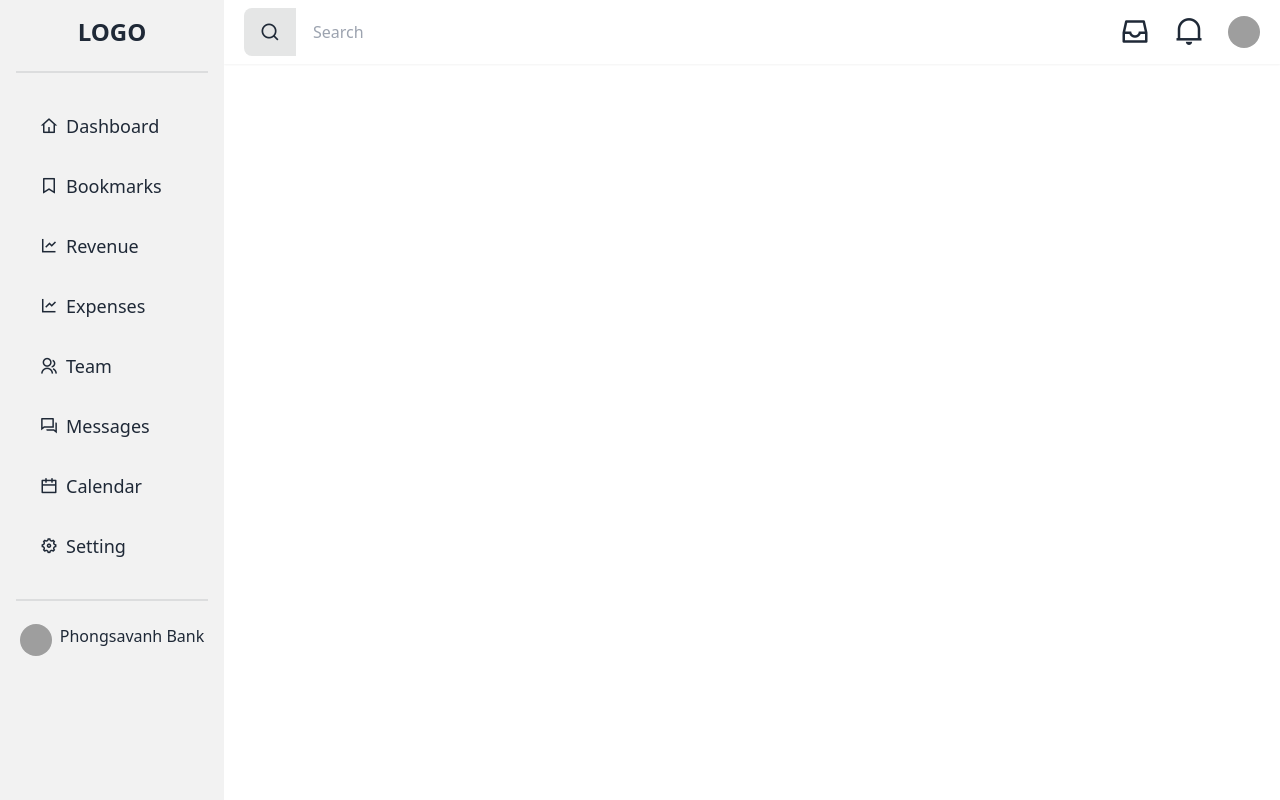
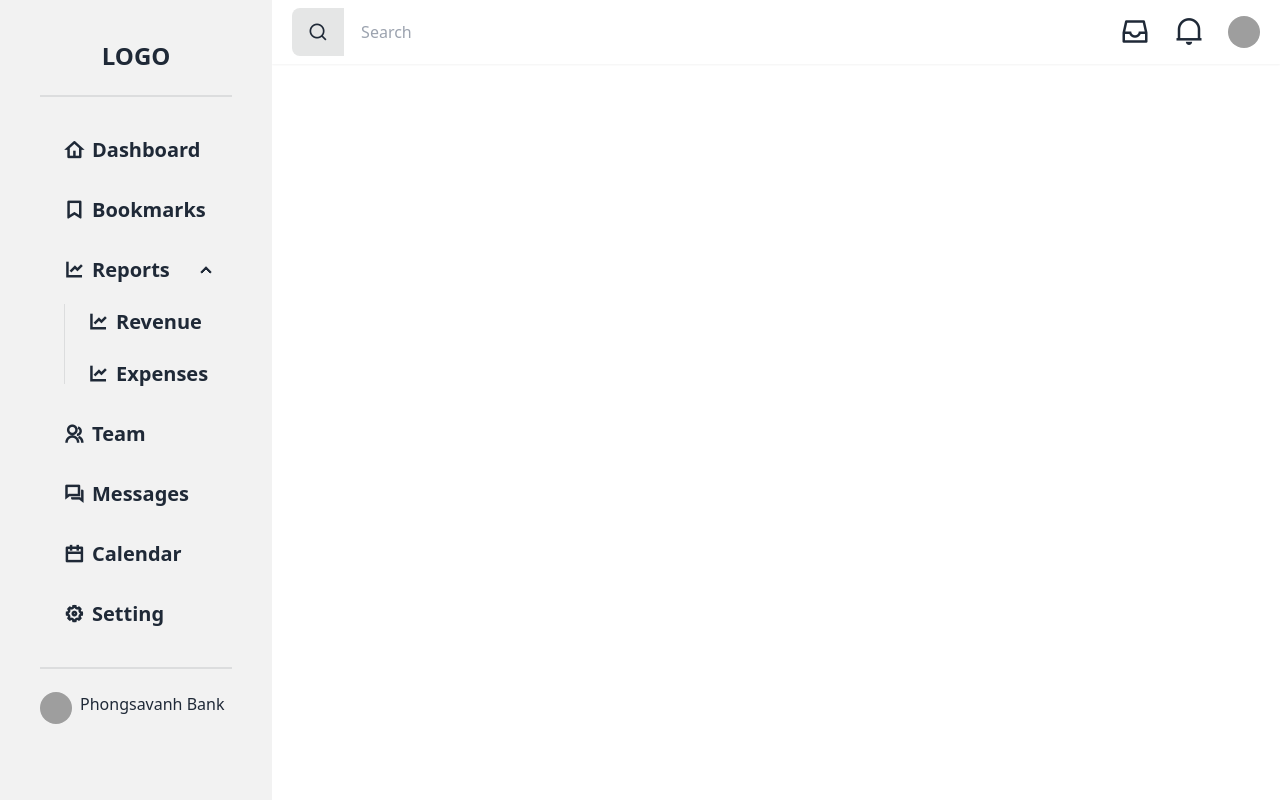
Before and after one commit to Manichann/Admin-Dashboard, a Vue app: page / in a window 1280 px wide. Built offline with nearby package versions, Linux system fonts and the light colour scheme; grey boxes are pictures that could not be loaded.

Commit message:
sidebar commit

```diff
--- a/src/components/SidebarComponent.vue
+++ b/src/components/SidebarComponent.vue
@@ -2,24 +2,51 @@
 import { RouterLink } from 'vue-router'
 import FooterComponent from '@/components/FooterComponent.vue'
 
-defineProps<{ menus: { to: string; name: string; icon: string }[] }>()
+defineProps<{
+  menus: {
+    to?: string
+    name: string
+    icon: string
+    sub?: { to: string; name: string; icon: string }[]
+  }[]
+}>()
 </script>
 
 <template>
   <div class="drawer lg:drawer-open hidden lg:flex">
     <input id="my-drawer-2" type="checkbox" class="drawer-toggle" />
-    <div class="drawer-side">
-      <ul class="menu p-4 w-56 min-h-full bg-base-200 text-lg flex items-center">
-        <label for="my-drawer-2" class="bg-base-200 font-bold text-2xl">LOGO</label>
+    <div class="drawer-side px-10 bg-base-200">
+      <div
+        class="flex flex-col items-center justify-center w-full sticky top-0 bg-base-200 z-50 pt-10"
+      >
+        <label for="my-drawer-2" class="font-bold text-2xl">LOGO</label>
         <div class="divider"></div>
-        <li v-for="(menu, idx) of menus" :key="idx" class="p-2 w-full">
-          <router-link :to="{ name: menu.to }" active-class="active"
-            ><i :class="`${menu.icon}`"></i><span>{{ menu.name }}</span></router-link
-          >
-        </li>
+      </div>
+      <div>
+        <ul class="menu min-h-full flex text-xl font-semibold gap-y-4">
+          <li v-for="(menu, idx) of menus" :key="idx" tabindex="0">
+            <details v-if="menu.sub && menu.sub?.length > 0" open>
+              <summary>
+                <i :class="`${menu.icon}`"></i><span>{{ menu.name }}</span>
+              </summary>
+              <ul tabindex="0" class="flex flex-col gap-y-2 pt-2">
+                <li v-for="(item, idx) of menu.sub" :key="idx">
+                  <RouterLink :to="{ name: item.to }" active-class="active"
+                    ><i :class="`${item.icon}`"></i><span>{{ item.name }}</span></RouterLink
+                  >
+                </li>
+              </ul>
+            </details>
+            <RouterLink v-else :to="{ name: menu.to }" class="flex gap-2" active-class="active"
+              ><i :class="`${menu.icon}`"></i><span>{{ menu.name }}</span></RouterLink
+            >
+          </li>
+        </ul>
+      </div>
+      <footer class="mt-auto sticky bottom-0 w-full bg-base-200 pb-6">
         <div class="divider"></div>
         <FooterComponent />
-      </ul>
+      </footer>
     </div>
   </div>
 </template>
--- a/src/layouts/MainLayout.vue
+++ b/src/layouts/MainLayout.vue
@@ -4,11 +4,19 @@ import Navbar from './NavbarLayout.vue'
 import SidebarComponent from '@/components/SidebarComponent.vue'
 import { RouterView } from 'vue-router'
 
-const menus = ref<{ to: string; label: string }[]>([
+const menus = ref<
+  { to?: string; name: string; icon: string; sub?: { to: string; name: string; icon: string }[] }[]
+>([
   { to: 'dashboard', name: 'Dashboard', icon: 'ri-home-4-line' },
   { to: 'bookmarks', name: 'Bookmarks', icon: 'ri-bookmark-line' },
-  { to: 'revenue', name: 'Revenue', icon: 'ri-line-chart-line' },
-  { to: 'expenses', name: 'Expenses', icon: 'ri-line-chart-line' },
+  {
+    name: 'Reports',
+    icon: 'ri-line-chart-line',
+    sub: [
+      { to: 'revenue', name: 'Revenue', icon: 'ri-line-chart-line' },
+      { to: 'expenses', name: 'Expenses', icon: 'ri-line-chart-line' }
+    ]
+  },
   { to: 'team', name: 'Team', icon: 'ri-group-line' },
   { to: 'messages', name: 'Messages', icon: 'ri-question-answer-line' },
   { to: 'calendar', name: 'Calendar', icon: 'ri-calendar-line' },
--- a/src/layouts/NavbarLayout.vue
+++ b/src/layouts/NavbarLayout.vue
@@ -1,6 +1,13 @@
 <script setup lang="ts">
 import FooterComponent from '@/components/FooterComponent.vue'
-defineProps<{ menus: { to: string; name: string; icon: string }[] }>()
+defineProps<{
+  menus: {
+    to?: string
+    name: string
+    icon: string
+    sub?: { to: string; name: string; icon: string }[]
+  }[]
+}>()
 </script>
 
 <template>
@@ -13,24 +20,37 @@ defineProps<{ menus: { to: string; name: string; icon: string }[] }>()
             ><i class="ri-menu-line text-3xl"></i
           ></label>
         </div>
-        <div class="drawer-side z-50 ">
+        <div class="drawer-side z-50">
           <label for="my-drawer" class="drawer-overlay"></label>
-          <!-- <div class="menu p-4 w-80 bg-base-200 text-base-content h-screen">
-            <label for="my-drawer-2" class="bg-base-200 font-bold text-2xl">LOGO</label>
-          </div> -->
-          <ul class="menu p-4 w-80 bg-base-200 text-base-content h-screen">
-            <label for="my-drawer-2" class="bg-base-200 font-bold text-2xl">LOGO</label>
-            <div class="divider"></div>
-            <li v-for="(menu, idx) of menus" :key="idx" class="p-2">
-              <router-link :to="{ name: menu.to }" active-class="active"
-                ><i :class="`${menu.icon}`"></i><span>{{ menu.name }}</span></router-link
-              >
-            </li>
-            <li class="mt-36">
+          <div class="px-10 bg-base-200">
+            <div class="flex flex-col items-center justify-center w-full sticky top-0 bg-base-200 z-50 pt-10">
+              <label for="my-drawer-2" class="bg-base-200 font-bold text-2xl">LOGO</label>
+              <div class="divider"></div>
+            </div>
+            <ul class="menu min-h-full flex text-xl font-semibold gap-y-4">
+              <li v-for="(menu, idx) of menus" :key="idx" tabindex="0">
+                <details v-if="menu.sub && menu.sub?.length > 0">
+                  <summary>
+                    <i :class="`${menu.icon}`"></i><span>{{ menu.name }}</span>
+                  </summary>
+                  <ul tabindex="0" class="flex flex-col gap-y-2 pt-2">
+                    <li v-for="(item, idx) of menu.sub" :key="idx">
+                      <RouterLink :to="{ name: item.to }"
+                        ><i :class="`${item.icon}`"></i><span>{{ item.name }}</span></RouterLink
+                      >
+                    </li>
+                  </ul>
+                </details>
+                  <RouterLink v-else :to="{ name: menu.to }" class="flex gap-x-2" active-class="active"
+                    ><i :class="`${menu.icon}`"></i><span>{{ menu.name }}</span></RouterLink
+                  >
+              </li>
+            </ul>
+            <footer class="mt-auto sticky bottom-0 w-full bg-base-200 pb-6">
               <div class="divider"></div>
               <FooterComponent />
-            </li>
-          </ul>
+            </footer>
+          </div>
         </div>
       </div>
       <label class="input-group">
```
